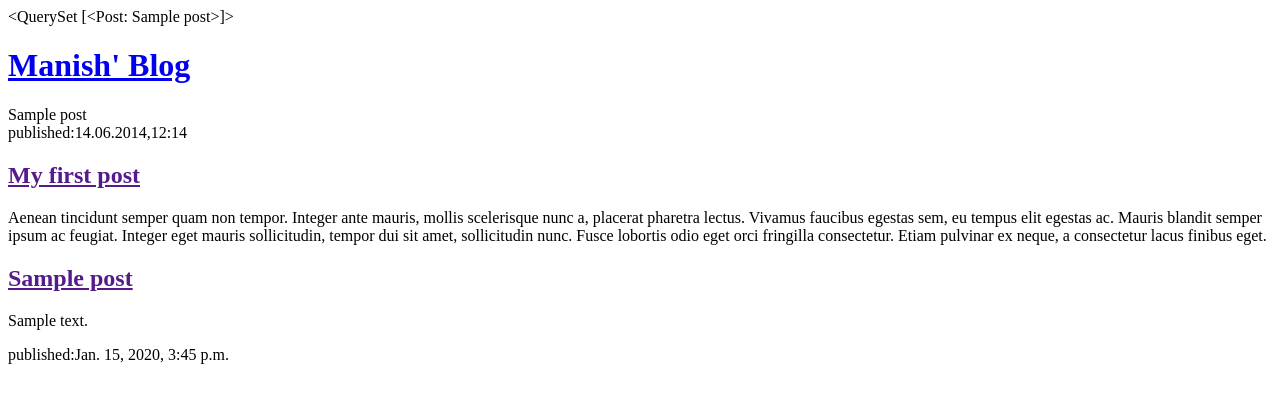
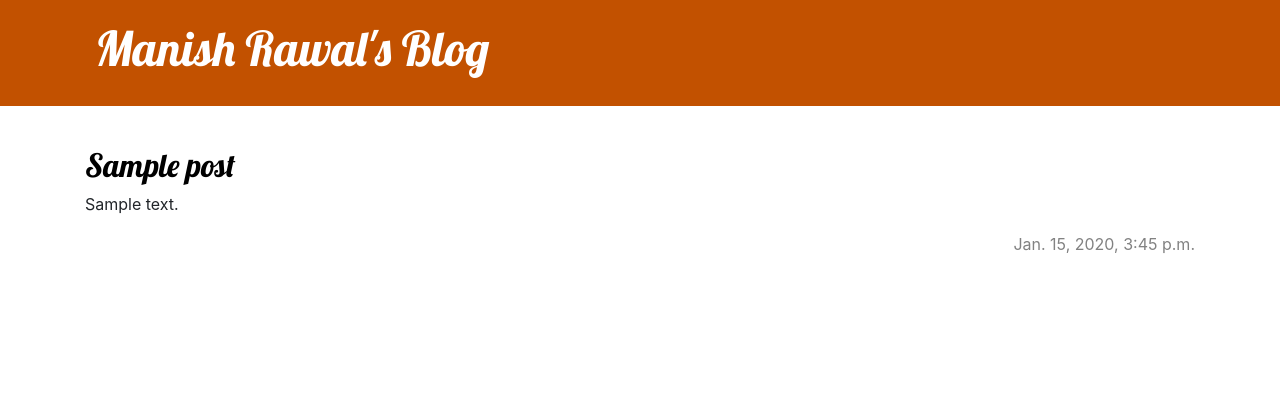
Before and after one commit to msr1013/firstpythondjango, a Django app: page / in a window 1280 px wide. Shown: the top 403 px of the page. Run offline with Django 3.2, Linux system fonts and the light colour scheme; tables that the repository leaves empty hold one stand-in row (values such as "Sample post").

Commit message:
'template-and-view-added-for-post-blog'

```diff
--- /dev/null
+++ b/blog/static/css/blog.css
@@ -0,0 +1,72 @@
+
+.page-header{
+background-color:#C25100;
+margin-top:0;
+margin-bottom:40px;
+padding:20px 20px 20px 40px
+}
+
+.page-header h1,
+.page-header h1 a,
+.page-header h1 a:visited,
+.page-header h1 a:active
+{
+color:#ffffff;
+font-size:36pt;
+text-decoration:none
+}
+
+h1,
+h2,
+h3,
+h4 {
+font-family:'lobster',cursive
+}
+
+.date{
+color:#828282;
+}
+
+.save{
+float:right;
+}
+
+.post-form textarea,
+.post-form input{
+    width:100%
+}
+
+.top-menu,
+.top-menu:hover,
+.top-menu:visited {
+color:#ffffff;
+float:right;
+font-size:26pt;
+margin-right:20px
+}
+
+.post{
+margin-button:70px
+}
+
+.post h2 a,
+.post h2 a:visited {
+color:#000000
+}
+
+.post > .date,
+.post >.actions {
+float:right;
+}
+
+.btn-default,
+.btn-default:visited {
+color:#C25100;
+background:none;
+border-color:#C25100
+}
+
+.btn-default:hover {
+color:#ffffff;
+background-color:#C25100
+}
--- /dev/null
+++ b/blog/templates/blog/base.html
@@ -0,0 +1,27 @@
+
+{% load static %}
+
+<!DOCTYPE html>
+<html>
+    <head>
+        <title>Manish Rawal's Blog</title>
+         <link rel="stylesheet" href="https://cdn.jsdelivr.net/npm/bootstrap@4.5.3/dist/css/bootstrap.min.css" integrity="sha384-TX8t27EcRE3e/ihU7zmQxVncDAy5uIKz4rEkgIXeMed4M0jlfIDPvg6uqKI2xXr2" crossorigin="anonymous">
+        <link href='//fonts.googleapis.com/css?family=Lobster&subset=latin,latin-ext' rel='stylesheet' type='text/css'>
+        <link rel="stylesheet" href="{% static 'css/blog.css' %}">
+    </head>
+<body>
+    <header class="page-header">
+      <div class="container">
+          <h1><a href="/">Manish Rawal's Blog</a></h1>
+      </div>
+    </header>
+    <main class="container">
+        <div class="row">
+            <div class="col">
+            {% block content %}
+            {% endblock %}
+            </div>
+        </div>
+    </main>
+</body>
+</html>
--- a/blog/templates/blog/post_list.html
+++ b/blog/templates/blog/post_list.html
@@ -1,39 +1,17 @@
-<!DOCTYPE html>
-<html>
+{% extends 'blog/base.html' %}
 
-{{posts}}
-<head>
-    <title>Manish's blog</title>
-</head>
-<body>
-<header>
-    <h1>
-        <a href="/">Manish' Blog</a>
-    </h1>
-</header>
-
-{% for post in posts %}
-    {{post}}
-{% endfor %}
-
-<article>
-    <time>published:14.06.2014,12:14</time>
-    <h2><a href="">My first post</a></h2>
-    <p>Aenean tincidunt semper quam non tempor. Integer ante mauris, mollis scelerisque nunc a, placerat pharetra lectus. Vivamus faucibus egestas sem, eu tempus elit egestas ac. Mauris blandit semper ipsum ac feugiat. Integer eget mauris sollicitudin, tempor dui sit amet, sollicitudin nunc. Fusce lobortis odio eget orci fringilla consectetur. Etiam pulvinar ex neque, a consectetur lacus finibus eget.</p>
-</article>
-
+{% block content %}
 {% for post in posts %}
 
-<article>
-     <h2><a href="">{{post.title}}</a></h2>
+<article class="post">
+     <h2><a href="{% url 'post_detail' pk=post.pk %}">{{post.title}}</a></h2>
     <p>{{post.text | linebreaksbr }}</p>
-    <time>published:{{post.published_date}}</time>
+    <time class="date">
+        {{post.published_date}}
+    </time>
 
 
 </article>
 
 {% endfor %}
-
-
-</body>
-</html>
+{% endblock %}
--- a/blog/urls.py
+++ b/blog/urls.py
@@ -2,5 +2,6 @@ from django.urls import path
 from . import views
 
 urlpatterns = [
-    path('',views.post_list,name='post_list')
+    path('',views.post_list,name='post_list'),
+    path('post/<int:pk>/',views.post_detail,name='post_detail')
 ]
--- a/blog/views.py
+++ b/blog/views.py
@@ -8,10 +8,14 @@
 #     posts=Post.objects.filter(published_date__lte=timezone.now()).order_by('published_date')
 #     return render(request,'blog/post_list.html',{'posts':posts})
 
-from django.shortcuts import render
+from django.shortcuts import render ,get_object_or_404
 from django.utils import timezone
 from .models import Post
 
 def post_list(request):
     posts = Post.objects.filter(published_date__lte=timezone.now()).order_by('published_date')
     return render(request, 'blog/post_list.html', {'posts': posts})
+
+def post_detail(request,pk):
+    post=get_object_or_404(Post,pk=pk)
+    return render(request,'blog/post_detail.html',{'post':post})
```
Also changed, not shown: blog/templates/blog/post_detail.html (added, +13 -0 lines).
